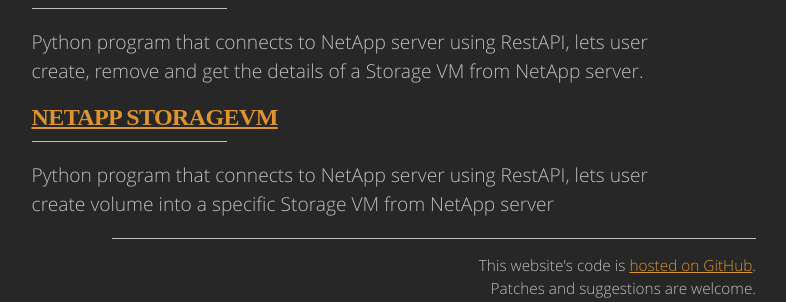
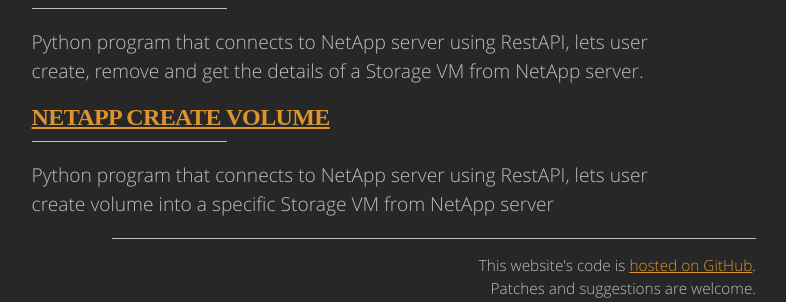
Before and after one commit to DMarkStorage/portfolio, a Django app: page /projects in a window 1280 px wide. Shown: the part 747-1049 px from the top of the page, without its empty margins (344-1130 px from the left). Run offline with Django 4.2, Linux system fonts and the light colour scheme.

Commit message:
change typo from project page

```diff
--- a/website/templates/Projects.html
+++ b/website/templates/Projects.html
@@ -61,7 +61,7 @@
 
 <h2 style="text-transform:uppercase;">
 	<a href="https://github.com/DMarkStorage/NetApp_Volume" target="_blank">
-		NetApp StorageVM
+		NetApp Create Volume
 	</a>
 	<hr size="1" width="30%" color="#BFBFBF" align="left">
 </h2>
```
